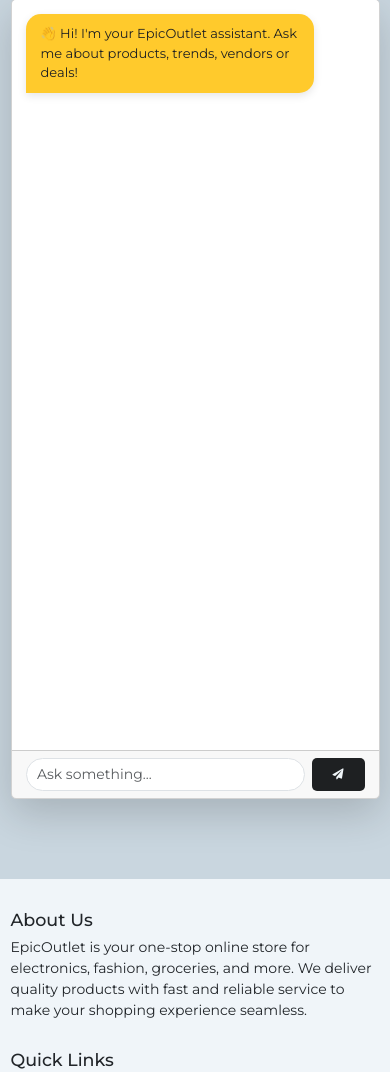
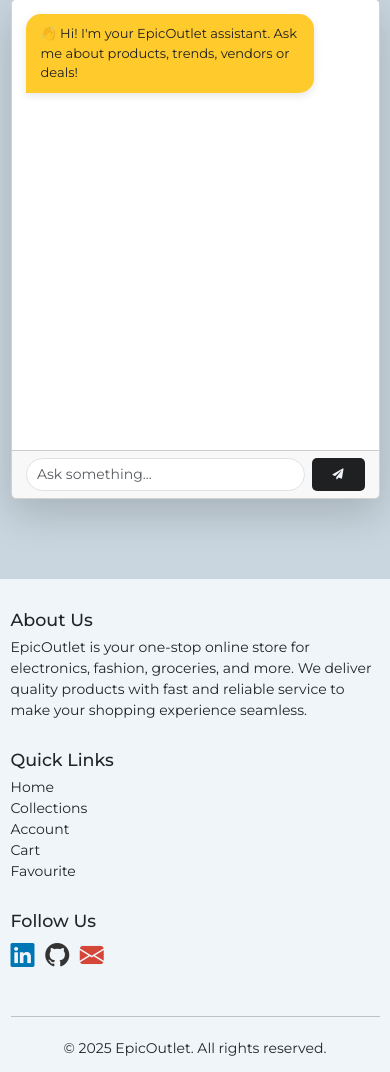
Before and after one commit to Hudsonmathew1910/EpicOutlet, a Django app: page /chat/ in a window 390 px wide. Shown: the part 132-1204 px from the top of the page. Run offline with Django 5.2, Linux system fonts and the light colour scheme; parts of the project's set-up code (start-up, migrations or seed data) failed here and were passed over; some libraries are stand-ins or nearby versions; some web fonts are replaced.

Commit message:
AI-chatbot-V2.0.2

```diff
--- a/shop/templates/shop/chat.html
+++ b/shop/templates/shop/chat.html
@@ -34,7 +34,7 @@ EpicOutlet | AI Assistant
         margin-top:80px;
     }
     .chat-card{
-        height: 800px;
+        height: 500px;
     }
 
   .ai-message table,
```
